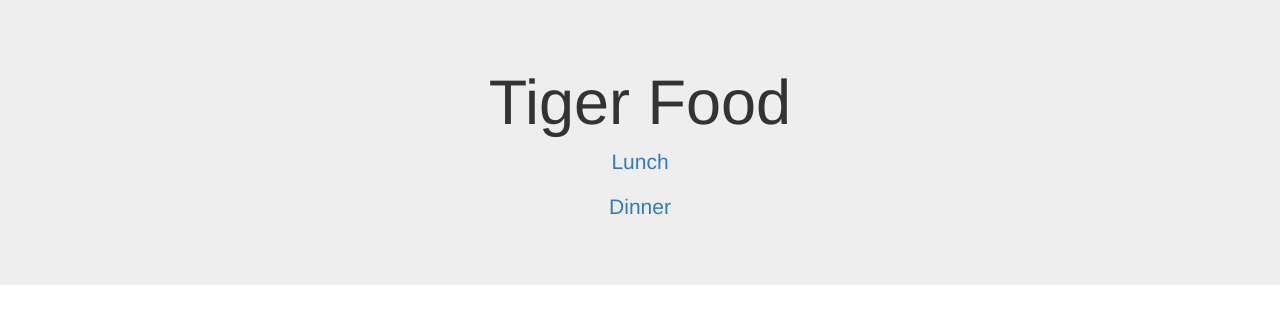
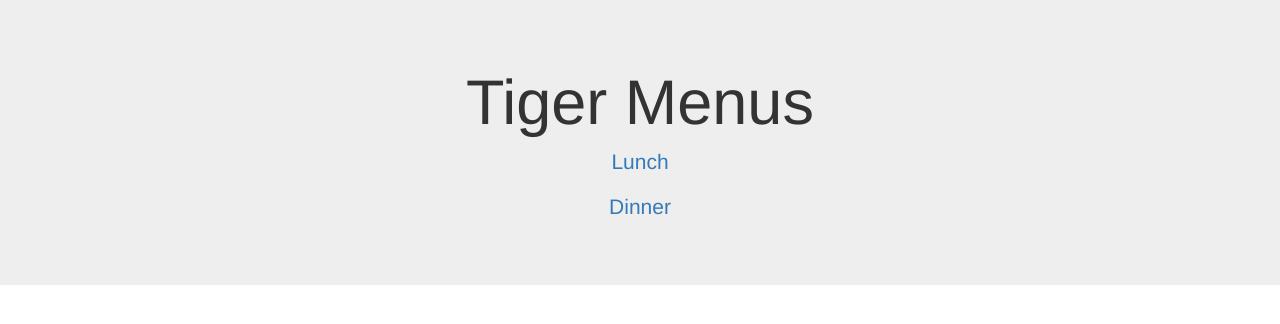
Before and after one commit to axu2/tiger-menus, a Flask app: template app/templates/base.html in a window 1280 px wide. Shown: the top 324 px of the page. Run offline with Flask 2, Linux system fonts and the light colour scheme; the template is opened without the code that fills it, so the values that code supplies are empty; some libraries are stand-ins or nearby versions.

Commit message:
Change Title to "Tiger Menus"

```diff
--- a/app/templates/base.html
+++ b/app/templates/base.html
@@ -4,7 +4,7 @@
   {% if title %}
   <title>{{ title }} - Tiger Food</title>
   {% else %}
-  <title>Tiger Food</title>
+  <title>Tiger Menus</title>
   {% endif %}
   <meta charset="utf-8">
   <meta name="viewport" content="width=device-width, initial-scale=1">
@@ -15,7 +15,7 @@
 <body>
 
 <div class="jumbotron text-center">
-  <h1>Tiger Food</h1>
+  <h1>Tiger Menus</h1>
   <p><a href="/lunch">Lunch</a></p>
   <p><a href="/dinner">Dinner</a></p>
 </div>
```
